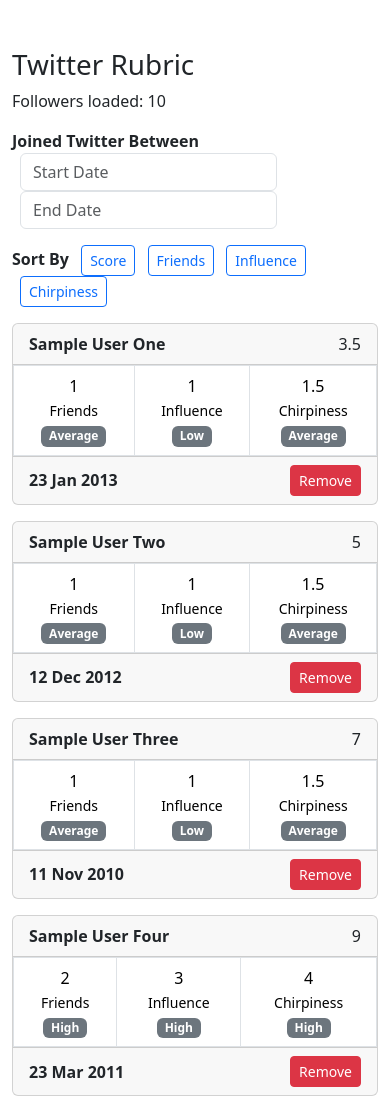
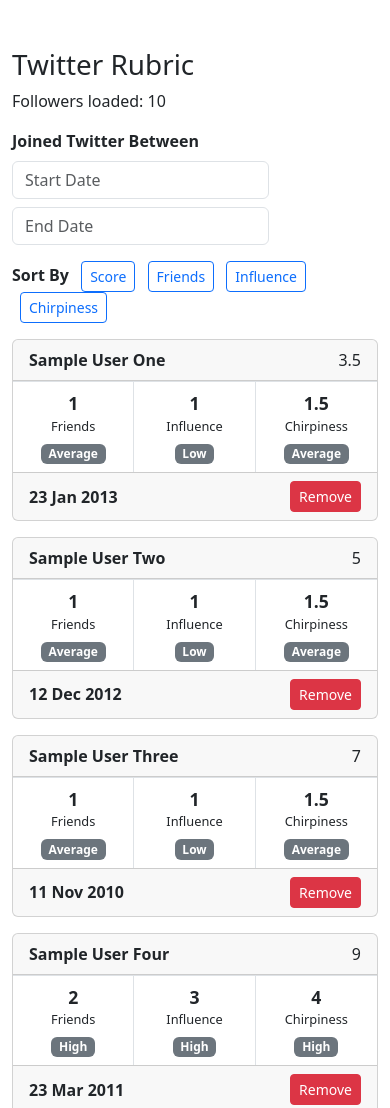
Before and after one commit to yctang-kydon/angularjs-twitter-rubric, a website: page index.html in a window 390 px wide. Shown: the top 1108 px of the page. Drawn offline with nearby package versions, Linux system fonts and the light colour scheme.

Commit message:
Fixed responsiveness issue for app

```diff
--- a/css/styles.css
+++ b/css/styles.css
@@ -0,0 +1,31 @@
+.score-cell {
+    padding: 0.5rem;
+    text-align: center;
+    border-right: 1px solid #dee2e6;
+}
+
+.score-cell:last-child {
+    border-right: none;
+}
+
+.score-value {
+    font-weight: bold;
+    font-size: 1.1rem;
+}
+
+.card small {
+    font-size: 0.8rem;
+    white-space: nowrap;
+    display: block;
+    margin-bottom: 0.25rem;
+}
+
+.badge {
+    font-size: 0.75rem;
+    white-space: nowrap;
+}
+
+.flatpickr-input {
+    min-width: 120px !important;
+    max-width: 150px !important;
+}
--- a/index.html
+++ b/index.html
@@ -2,6 +2,7 @@
 <html ng-app="twitterRubricApp">
 <head>
     <meta charset="UTF-8">
+    <meta name="viewport" content="width=device-width, initial-scale=1.0">
     <title>AngularJS Twitter Rubric</title>
     <link rel="stylesheet" href="https://cdn.jsdelivr.net/npm/bootstrap@5.3.8/dist/css/bootstrap.min.css">
     <link rel="stylesheet" href="https://cdn.jsdelivr.net/npm/flatpickr/dist/flatpickr.min.css">
--- a/templates/app.template.html
+++ b/templates/app.template.html
@@ -3,30 +3,33 @@
   <p>Followers loaded: {{ $ctrl.followers.length }}</p>
 
     <div class="mb-3">
+        <div class="d-flex flex-wrap align-items-center gap-2">
         <strong>Joined Twitter Between</strong>
 
-        <div class="d-inline-block ms-2">
+        <div class="d-flex flex-wrap align-items-center gap-1">
             <input type="text"
-                class="form-control d-inline-block w-auto"
+                class="form-control w-auto"
                 flatpickr-input
                 ng-model="$ctrl.startDate"
                 ng-change="$ctrl.applyDateFilter()"
                 placeholder="Start Date">
-            <button class="btn btn-sm btn-outline-secondary ms-1"
+            <button class="btn btn-sm btn-outline-secondary"
                 ng-click="$ctrl.clearDate('start')"
                 ng-if="$ctrl.startDate">✕</button>
         </div>
 
-        <div class="d-inline-block ms-2">
+        <div class="d-flex flex-wrap align-items-center gap-1">
             <input type="text"
-                class="form-control d-inline-block w-auto"
+                class="form-control w-auto"
                 flatpickr-input
                 ng-model="$ctrl.endDate"
                 ng-change="$ctrl.applyDateFilter()"
                 placeholder="End Date">
-            <button class="btn btn-sm btn-outline-secondary ms-1"
+            <button class="btn btn-sm btn-outline-secondary"
                 ng-click="$ctrl.clearDate('end')"
                 ng-if="$ctrl.endDate">✕</button>
+        </div>
+
         </div>
     </div>
 
@@ -79,7 +82,7 @@
     </div>
 
     <div class="row">
-        <div class="col-md-4" ng-repeat="follower in $ctrl.filteredFollowers">
+        <div class="col-12 col-sm-6 col-lg-4" ng-repeat="follower in $ctrl.filteredFollowers">
             <follower-card
                 follower="follower"
                 sort-field="$ctrl.sortField"
@@ -88,6 +91,4 @@
         </div>
     </div>
 
-
-
 </div>
--- a/templates/follower-card.template.html
+++ b/templates/follower-card.template.html
@@ -8,35 +8,43 @@
 
     <!-- Scores Row -->
     <div class="card-body p-0">
-        <table class="table table-bordered text-center mb-0">
-            <tbody>
-                <tr>
-                    <td>{{ $ctrl.follower.twubric.friends }}<br>
-                        <small>Friends</small><br>
-                        <span class="badge bg-secondary">
-                        {{ $ctrl.getLabel($ctrl.follower.twubric.friends, 2) }}</span>
-                    </td>
-
-                    <td>{{ $ctrl.follower.twubric.influence }}<br>
-                        <small>Influence</small><br>
-                        <span class="badge bg-secondary">
-                        {{ $ctrl.getLabel($ctrl.follower.twubric.influence, 4) }}</span>
-                    </td>
-
-                    <td>{{ $ctrl.follower.twubric.chirpiness }}<br>
-                        <small>Chirpiness</small><br>
-                        <span class="badge bg-secondary">
-                        {{ $ctrl.getLabel($ctrl.follower.twubric.chirpiness, 4) }}</span>
-                    </td>
-                </tr>
-            </tbody>
-        </table>
+        <div class="row text-center g-0 border-top">
+            <div class="col-4 score-cell">
+                <div class="score-value">{{ $ctrl.follower.twubric.friends }}</div>
+                <small>Friends</small>
+                <div>
+                    <span class="badge bg-secondary">
+                        {{ $ctrl.getLabel($ctrl.follower.twubric.friends, 2) }}
+                    </span>
+                </div>
+            </div>
+            <div class="col-4 score-cell">
+                <div class="score-value">{{ $ctrl.follower.twubric.influence }}</div>
+                <small>Influence</small>
+                <div>
+                    <span class="badge bg-secondary">
+                        {{ $ctrl.getLabel($ctrl.follower.twubric.influence, 4) }}
+                    </span>
+                </div>
+            </div>
+            <div class="col-4 score-cell">
+                <div class="score-value">{{ $ctrl.follower.twubric.chirpiness }}</div>
+                <small>Chirpiness</small>
+                <div>
+                    <span class="badge bg-secondary">
+                        {{ $ctrl.getLabel($ctrl.follower.twubric.chirpiness, 4) }}
+                    </span>
+                </div>
+            </div>
+        </div>
     </div>
 
     <!-- Footer: Date and Remove Button -->
     <div class="card-footer d-flex justify-content-between align-items-center">
         <strong>{{ $ctrl.follower.join_date | unixDate }}</strong>
-        <button class="btn btn-danger btn-sm float-end" ng-click="$ctrl.remove()" ng-disabled="$ctrl.isRemoveDisabled()">Remove</button>
+        <button class="btn btn-danger btn-sm float-end"
+            ng-click="$ctrl.remove()"
+            ng-disabled="$ctrl.isRemoveDisabled()">Remove</button>
     </div>
 
 </div>
```
